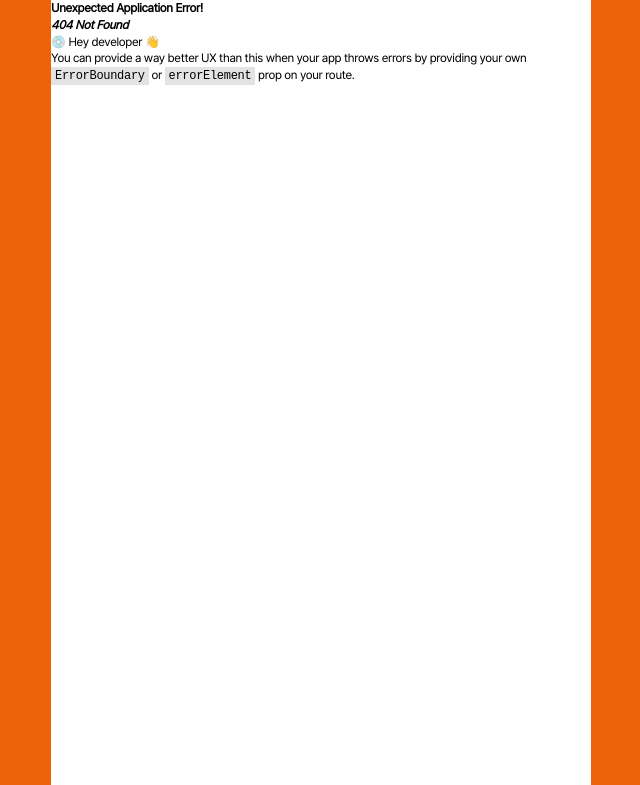
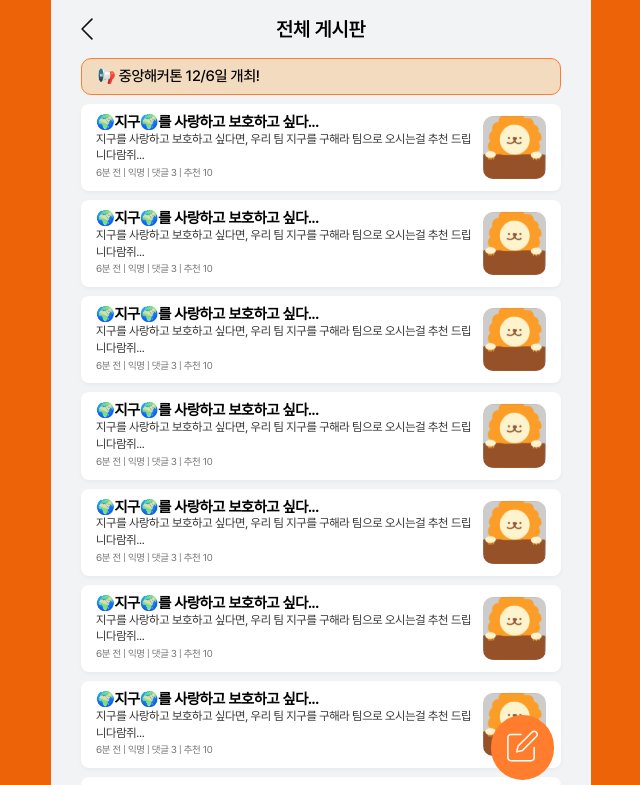
Before and after one commit to tjsdn04/likelion-community-frontend, a React (Vite) app: page /schAllBoard in a window 1280 px wide. Before the commit this address had no page. Shown: the top 785 px of the page, without its empty margins (319-959 px from the left). Built offline with nearby package versions, Linux system fonts and the light colour scheme.

Commit message:
Feat: 전체 게시판 목록 페이지 UI 구현

```diff
--- /dev/null
+++ b/src/components/schBoard/Board.jsx
@@ -0,0 +1,34 @@
+// 게시판 목록 페이지에서 사용합니다
+import React from 'react'
+import * as S from './Board.styled'
+import { BoardInfo as BoardInfoComponent } from './BoardInfo'
+import exampleImg from '@assets/icons/exampleImg.svg'
+
+export const Board = ({title,context}) => {
+
+    const BoardInfo = [
+        {time: 6, name: '익명',comment:3, recommend: 10, img: exampleImg}
+    ]
+
+    return (
+        <S.Wrapper>
+            <S.Left>
+                <S.Title>
+                    {title}
+                </S.Title>
+                <S.Context>
+                    {context}
+                </S.Context>
+                <BoardInfoComponent
+                    time={BoardInfo[0].time}
+                    name={BoardInfo[0].name}
+                    comment={BoardInfo[0].comment}
+                    recommend={BoardInfo[0].recommend}
+                />
+            </S.Left>
+            <S.RightImg src={exampleImg}/>
+        </S.Wrapper>
+    )
+}
+
+export default Board
--- /dev/null
+++ b/src/components/schBoard/Board.styled.js
@@ -0,0 +1,38 @@
+import styled from "styled-components";
+
+export const Wrapper = styled.div`
+    border-radius: 8px;
+    background: #FFF;
+    box-shadow: 0px 2px 4px 0px rgba(0, 0, 0, 0.04);
+    display: flex;
+    justify-content: space-between;
+    padding: 10px 15px;
+`
+
+export const Left = styled.div`
+    display: flex;
+    flex-direction: column;
+    justify-content: flex-start;
+    max-width: calc(100% - 70px);
+`
+
+export const Title = styled.h2`
+    font-size: 15px;
+    overflow: hidden;
+    white-space: nowrap;
+    text-overflow: ellipsis;
+`
+
+export const Context = styled.p`
+    font-size: 12px;
+    color: #323232;
+    display: -webkit-box;
+    -webkit-line-clamp: 2;
+    -webkit-box-orient: vertical;
+    overflow: hidden;
+    text-overflow: ellipsis;
+`
+
+export const RightImg = styled.img`
+    margin-left: 7px;
+`
--- /dev/null
+++ b/src/components/schBoard/BoardInfo.jsx
@@ -0,0 +1,18 @@
+// 작성 시간, 작성자 이름, 댓글 수, 추천 수
+import styled from 'styled-components'
+export const BoardInfo = ({time, name, comment, recommend}) => {
+    return (
+        <Wrapper>
+            { time }분 전 | { name } | 댓글 { comment } | 추천 { recommend }
+        </Wrapper>
+
+    )
+}
+
+const Wrapper = styled.div`
+    display: flex;
+    color: #767676;
+    font-size: 10px;
+
+
+`
--- /dev/null
+++ b/src/components/schBoard/WriteBtn.jsx
@@ -0,0 +1,40 @@
+// 게시판 목록 페이지에서 사용되는 버튼
+import styled from "styled-components"
+import write from '@assets/icons/write.svg'
+export const WriteBtn = () => {
+    return (
+        <Wrapper>
+            <Btn>
+                <Img src={ write }/>
+            </Btn>
+        </Wrapper>
+    )
+}
+
+const Wrapper = styled.div`
+    position: absolute;
+    bottom: 85px;
+    right: 8%;
+    display: flex;
+    align-items: center;
+    justify-content: center;
+`;
+
+const Btn = styled.div`
+    display: flex;
+    width: 63px;
+    height: 65px;
+    padding: 15px 14px;
+    flex-direction: column;
+    justify-content: center;
+    align-items: center;
+    border-radius: 32px;
+    background: #FF7D2C;
+    position: fixed;
+    bottom: 20px;
+`;
+
+const Img = styled.img`
+    width: 35px;
+    height: 35px;
+`
--- /dev/null
+++ b/src/pages/schBoardPage/SchAllBoardPage.jsx
@@ -0,0 +1,75 @@
+import React from 'react';
+import * as S from './SchAllBoardPage.styled'
+import { Header } from '@components/Header'
+import { Board as SchBoard } from '@components/schBoard/Board'
+import { WriteBtn } from '@components/schBoard/WriteBtn'
+import { Link } from 'react-router-dom';
+
+export const SchAllBoardPage = () => {
+
+    const Board= [
+        {
+            title: '🌍지구🌍를 사랑하고 보호하고 싶다... ',
+            context: '지구를 사랑하고 보호하고 싶다면, 우리 팀 지구를 구해라 팀으로 오시는걸 추천 드립니다람쥐...'
+
+        }
+    ]
+
+    return (
+        <S.Wrapper>
+            <Header title='전체 게시판' />
+            <S.Noti>📢  중앙해커톤 12/6일 개최! </S.Noti>
+            <S.Content>
+                <SchBoard
+                    title={Board[0].title}
+                    context={Board[0].context}
+                />
+                <SchBoard
+                    title={Board[0].title}
+                    context={Board[0].context}
+                />
+                <SchBoard
+                    title={Board[0].title}
+                    context={Board[0].context}
+                />
+                <SchBoard
+                    title={Board[0].title}
+                    context={Board[0].context}
+                />
+                <SchBoard
+                    title={Board[0].title}
+                    context={Board[0].context}
+                />
+                <SchBoard
+                    title={Board[0].title}
+                    context={Board[0].context}
+                />
+                <SchBoard
+                    title={Board[0].title}
+                    context={Board[0].context}
+                />
+                <SchBoard
+                    title={Board[0].title}
+                    context={Board[0].context}
+                />
+                <SchBoard
+                    title={Board[0].title}
+                    context={Board[0].context}
+                />
+                <SchBoard
+                    title={Board[0].title}
+                    context={Board[0].context}
+                />
+                <SchBoard
+                    title={Board[0].title}
+                    context={Board[0].context}
+                />
+            </S.Content>
+            <Link to='/'>
+                <WriteBtn />
+            </Link>
+        </S.Wrapper>
+    )
+}
+
+export default SchAllBoardPage
--- /dev/null
+++ b/src/pages/schBoardPage/SchAllBoardPage.styled.js
@@ -0,0 +1,31 @@
+import styled from "styled-components";
+
+export const Wrapper = styled.div`
+    display: flex;
+    flex-direction: column;
+    max-width: 540px;
+    width: 88.89%;
+    margin: 0 auto;
+    align-items: center;
+    position: relative;
+`
+
+export const Noti = styled.div`
+    font-size: 15px;
+    font-family: ${({ theme }) =>
+    theme.fonts.PretendardMedium["font-family"]};
+    padding: 9px 15px;
+    border-radius: 10px;
+    border: 1.5px solid #FF7D2C;
+    background: rgba(247, 148, 30, 0.25);
+    margin-top: 7.25vh;
+    width: 100%;
+`
+
+export const Content = styled.div`
+    width: 100%;
+    gap: 9px;
+    display: flex;
+    flex-direction: column;
+    margin: 9px 0;
+`
--- /dev/null
+++ b/src/pages/schBoardPage/SchQnaBoardPage.jsx
@@ -0,0 +1,14 @@
+import React from 'react'
+import * as S from './SchQnaBoardPage.styled'
+import { Header } from '@components/Header'
+
+export const SchQnaBoardPage = () => {
+    return (
+        <S.Wrapper>
+            <Header title='질문 게시판' />
+
+        </S.Wrapper>
+    )
+}
+
+export default SchQnaBoardPage
--- /dev/null
+++ b/src/pages/schBoardPage/SchQnaBoardPage.styled.js
@@ -0,0 +1,9 @@
+import styled from "styled-components";
+
+export const Wrapper = styled.div`
+    display: flex;
+    flex-direction: column;
+    max-width: 540px;
+    width: 90%;
+    margin: 0 auto;
+`
--- a/src/pages/schMainPage/SchMainPage.jsx
+++ b/src/pages/schMainPage/SchMainPage.jsx
@@ -6,6 +6,7 @@ import { Footer } from '@components/Footer'
 import attendance from '@assets/icons/attendance.svg'
 import notice from '@assets/icons/notice.svg'
 import community from '@assets/icons/community.svg'
+import { Link } from 'react-router-dom'
 
 
 export const SchMainPage = () => {
@@ -41,8 +42,8 @@ export const SchMainPage = () => {
           </S.Button>
         </S.Buttons>
         <S.Boards>
-          <Board title="전체게시판" posts={posts1}/>
-          <Board title="질문게시판" posts={posts2} />
+          <Link to='/schAllBoard'><Board title="전체게시판" posts={posts1}/></Link>
+          <Link to='/schQnaBoard'><Board title="질문게시판" posts={posts2} /></Link>
         </S.Boards>
         <Footer/>
     </S.Wrapper>
--- a/src/router.jsx
+++ b/src/router.jsx
@@ -15,6 +15,9 @@ import { Loading } from "@components/account/Loading";
 import { LionAttInfoPage } from "@pages/lionAttPage/LionAttInfoPage";
 import { ChatListPage } from "@pages/chatPage/ChatListPage";
 import { ChatPage } from "@pages/chatPage/ChatPage";
+import { SchAllBoardPage } from "@pages/schBoardPage/SchAllBoardPage";
+import { SchQnaBoardPage } from "@pages/schBoardPage/schQnaBoardPage";
+
 
 export const router = createBrowserRouter([
   {
@@ -36,6 +39,8 @@ export const router = createBrowserRouter([
       { path: "loading", element: <Loading /> },
       { path: "chatList", element: <ChatListPage /> },
       { path: "chat", element: <ChatPage /> },
+      { path: "schAllBoard", element: <SchAllBoardPage /> },
+      { path: "schQnaBoard", element: <SchQnaBoardPage /> },
     ],
   },
 ]);
```
Also changed, not shown: src/assets/icons/exampleImg.svg (added), src/assets/icons/write.svg (added).
